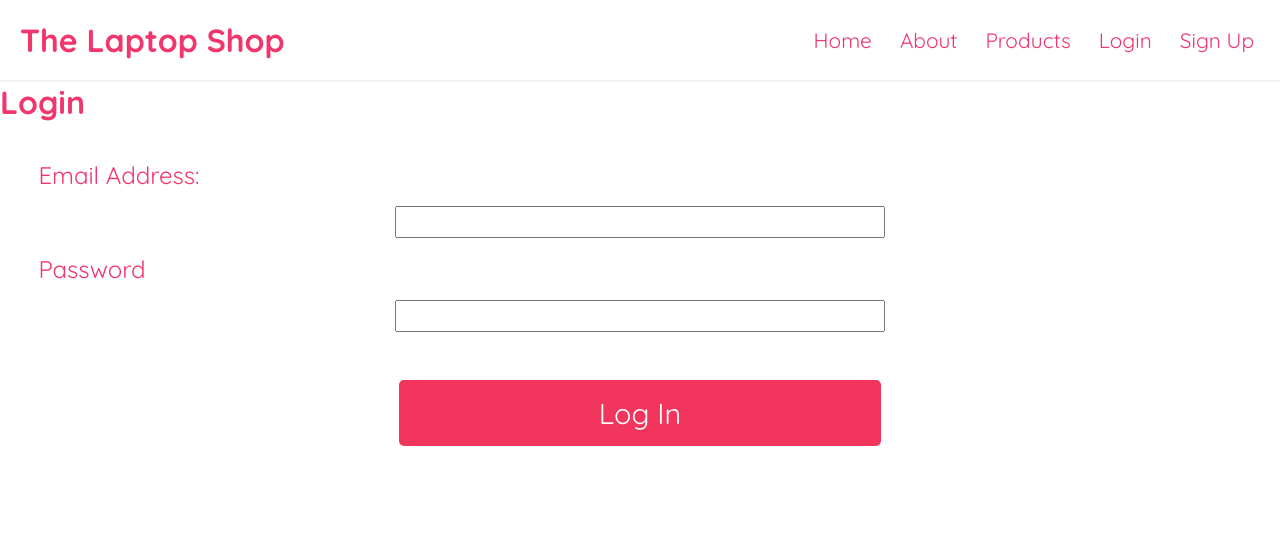
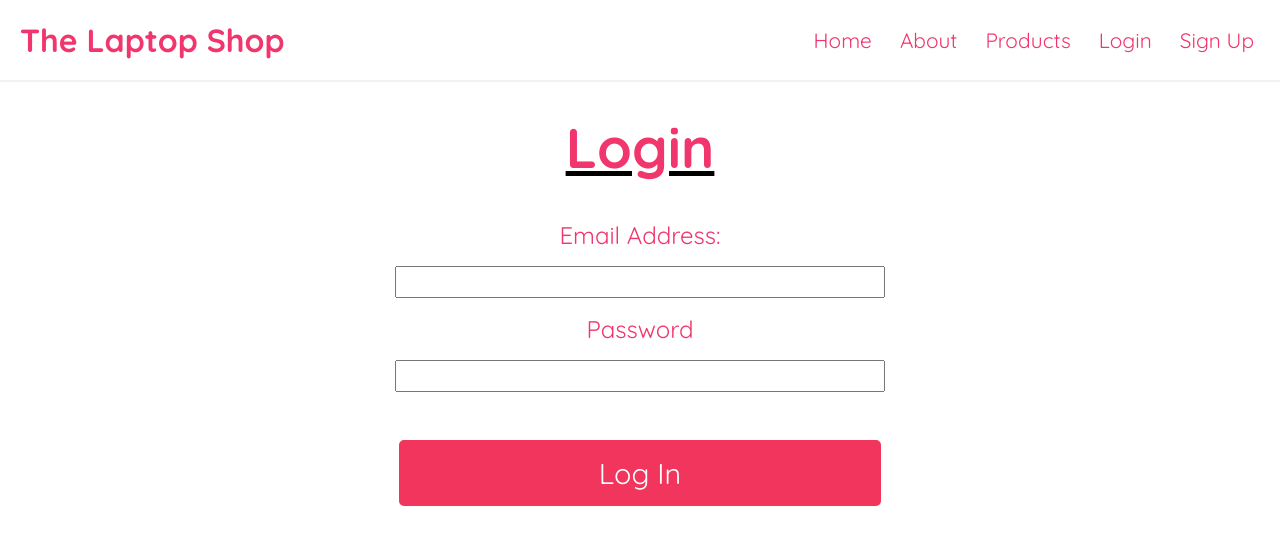
Before and after one commit to Lewdawg/react-gh-pages, a React (Create React App) app: page /react-gh-pages/login in a window 1280 px wide. Shown: the top 544 px of the page. Built offline with nearby package versions, Linux system fonts and the light colour scheme.

Commit message:
Login centered

```diff
--- a/src/components/Login.js
+++ b/src/components/Login.js
@@ -35,7 +35,7 @@ const Login = ({ setLogin }) => {
 
 
     return (
-        <div>
+        <div className="title">
             <h1>Login</h1>
 
             <form onSubmit={checkSubmit}>
```
